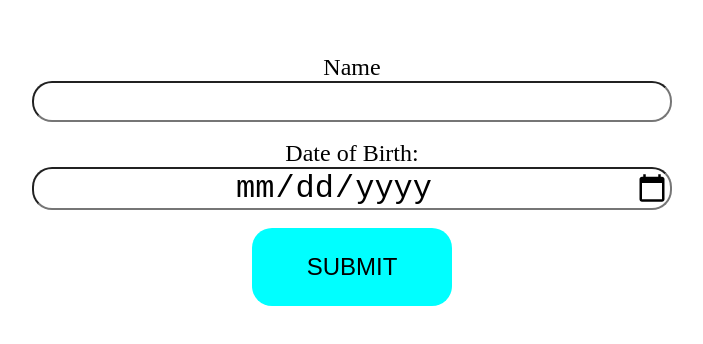
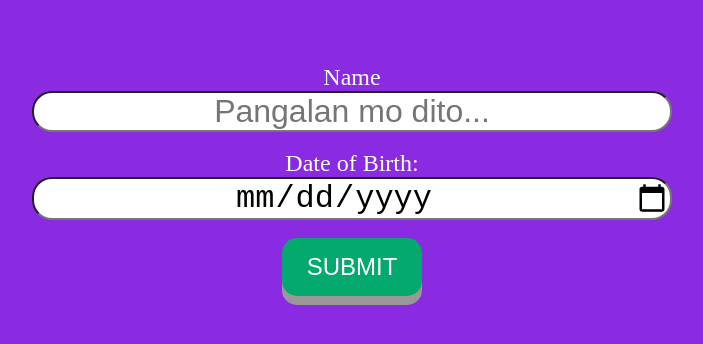
Before and after one commit to gmmoose20/FireBaseProject, a plain HTML site: page index.html in a window 1280 px wide. Shown: the part 220-564 px from the top of the page, without its empty margins (288-991 px from the left). Drawn offline with Linux system fonts and the light colour scheme.

Commit message:
✨ updated styling

```diff
--- a/index.html
+++ b/index.html
@@ -19,11 +19,13 @@
         justify-content: center;
         align-items: center;
         flex-direction: column;
+        background-color: blueviolet;
       }
       label {
         display: inline-block;
         width: 200px;
         font-size: 24px;
+        color: #fff;
       }
 
       input {
@@ -34,18 +36,32 @@
       }
 
       button {
+        padding: 15px 25px;
+        font-size: 24px;
+        text-align: center;
+        cursor: pointer;
+        outline: none;
+        color: #fff;
+        background-color: #04aa6d;
         border: none;
-        border-radius: 20px;
-        padding: 25px;
-        font-size: 24px;
-        width: 200px;
-        background: aqua;
+        border-radius: 15px;
+        box-shadow: 0 9px #999;
+      }
+
+      button:hover {
+        background-color: #50d354;
+      }
+
+      button:active {
+        background-color: #3e8e41;
+        box-shadow: 0 5px #666;
+        transform: translateY(4px);
       }
     </style>
   </head>
   <body>
     <label for="">Name</label>
-    <input type="text" id="Namebox" />
+    <input type="text" id="Namebox" placeholder="Pangalan mo dito..." />
     <br />
     <label for="">Date of Birth:</label>
     <input type="date" id="DobBox" />
```
